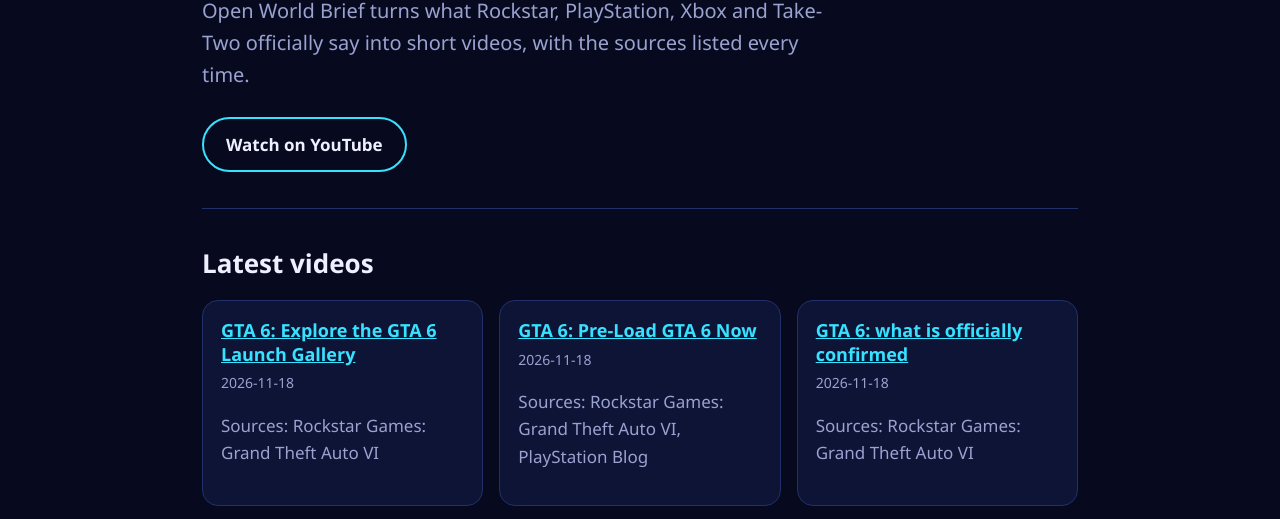
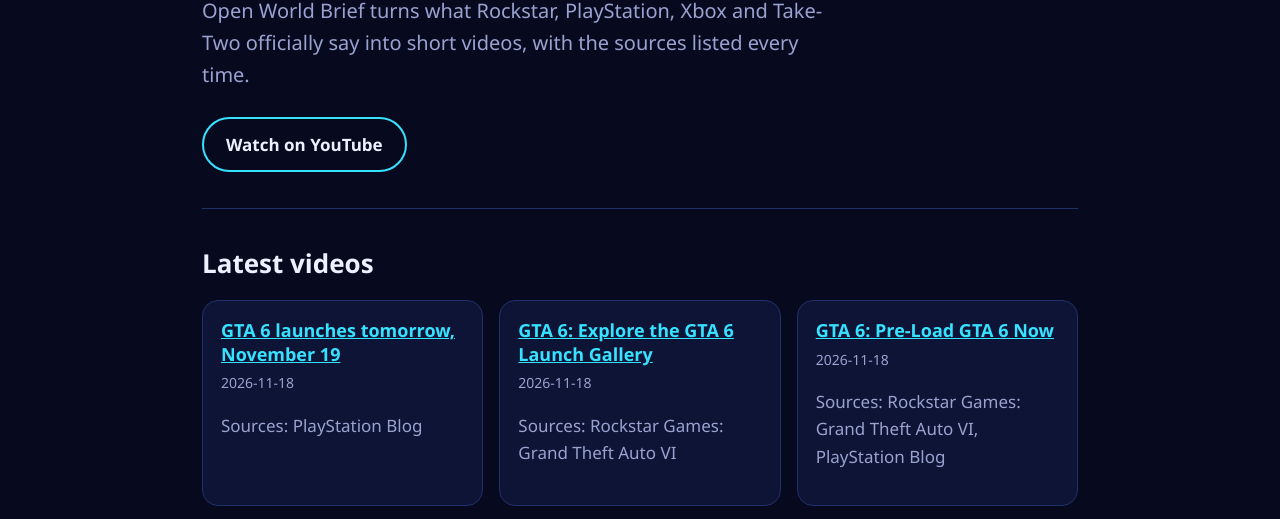
Before and after one commit to azxtyn/open-world-brief, a plain HTML site: page index.html in a window 1280 px wide. Shown: the part 272-791 px from the top of the page. Drawn offline with Linux system fonts and the light colour scheme.

Commit message:
Update the site

```diff
--- a/index.html
+++ b/index.html
@@ -9,7 +9,7 @@
 <div class="hero"><h1>Official GTA 6 news, fast and fact-checked.</h1>
 <p>Open World Brief turns what Rockstar, PlayStation, Xbox and Take-Two officially say into short videos, with the sources listed every time.</p>
 <a class="btn" href="https://www.youtube.com/@ScaleShiftFacts">Watch on YouTube</a></div>
-<section id="videos"><h2>Latest videos</h2><div class="cards"><div class="card"><h3><a href="https://www.youtube.com/shorts/riGZhOHz2hg">GTA 6: Explore the GTA 6 Launch Gallery</a></h3><p class="meta">2026-11-18</p><p class="dim">Sources: Rockstar Games: Grand Theft Auto VI</p></div><div class="card"><h3><a href="https://www.youtube.com/shorts/YoWZsr-UmzI">GTA 6: Pre-Load GTA 6 Now</a></h3><p class="meta">2026-11-18</p><p class="dim">Sources: Rockstar Games: Grand Theft Auto VI, PlayStation Blog</p></div><div class="card"><h3><a href="https://www.youtube.com/shorts/ChrNsfcKMKg">GTA 6: what is officially confirmed</a></h3><p class="meta">2026-11-18</p><p class="dim">Sources: Rockstar Games: Grand Theft Auto VI</p></div></div></section>
+<section id="videos"><h2>Latest videos</h2><div class="cards"><div class="card"><h3><a href="https://www.youtube.com/shorts/Rr6NbpMS7JM">GTA 6 launches tomorrow, November 19</a></h3><p class="meta">2026-11-18</p><p class="dim">Sources: PlayStation Blog</p></div><div class="card"><h3><a href="https://www.youtube.com/shorts/riGZhOHz2hg">GTA 6: Explore the GTA 6 Launch Gallery</a></h3><p class="meta">2026-11-18</p><p class="dim">Sources: Rockstar Games: Grand Theft Auto VI</p></div><div class="card"><h3><a href="https://www.youtube.com/shorts/YoWZsr-UmzI">GTA 6: Pre-Load GTA 6 Now</a></h3><p class="meta">2026-11-18</p><p class="dim">Sources: Rockstar Games: Grand Theft Auto VI, PlayStation Blog</p></div><div class="card"><h3><a href="https://www.youtube.com/shorts/ChrNsfcKMKg">GTA 6: what is officially confirmed</a></h3><p class="meta">2026-11-18</p><p class="dim">Sources: Rockstar Games: Grand Theft Auto VI</p></div></div></section>
 <section id="how"><h2>How it works</h2><ol class="steps"><li><strong>Official sources only.</strong> Every video starts from an official page: Rockstar Games, PlayStation, Xbox or Take-Two. No rumours, no leaks, no guesses.</li><li><strong>Word for word.</strong> Each fact is a sentence copied from the official page, and the engine checks it against that exact page before a script is written.</li><li><strong>Nothing that goes stale.</strong> Sentences like “today” or “two weeks away”, sales talk and opinions are left out, so a video is still true when you watch it.</li><li><strong>Clearly labeled.</strong> The voice is AI and every description says so, lists the sources and says this is an unofficial fan channel.</li></ol></section>
 <section id="sources"><h2>Where the facts come from</h2><ul class="plain"><li><a href="https://www.rockstargames.com/newswire">Rockstar Games Newswire</a></li><li><a href="https://blog.playstation.com/tag/grand-theft-auto-vi/">PlayStation Blog</a></li><li><a href="https://news.xbox.com/en-us/tag/grand-theft-auto-vi/">Xbox Wire</a></li><li><a href="https://ir.take2games.com/news-releases">Take-Two Interactive press releases</a></li></ul>
 <p class="note">We don&rsquo;t take information from anywhere else. If the official sources haven&rsquo;t said it, we don&rsquo;t say it.</p></section>
```
